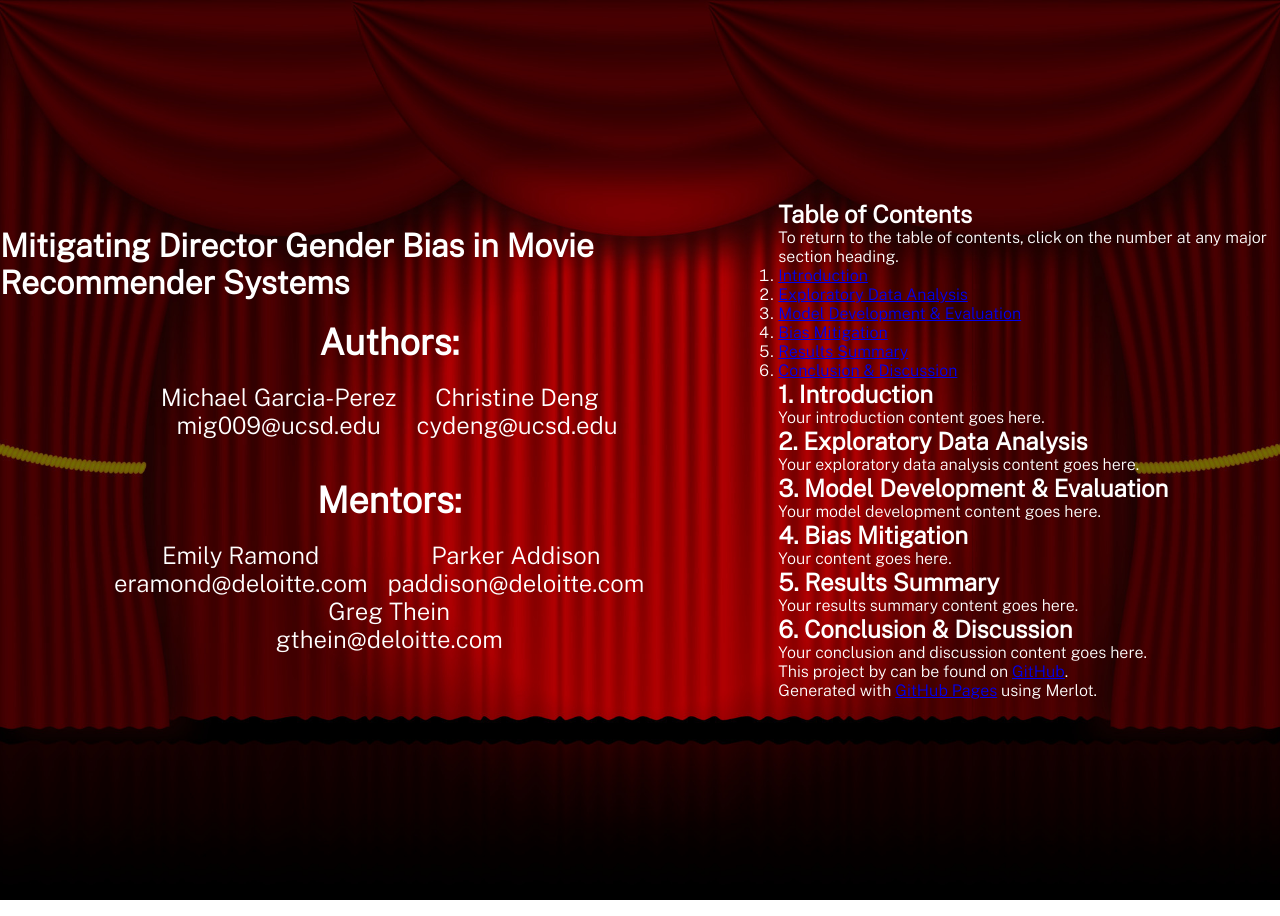
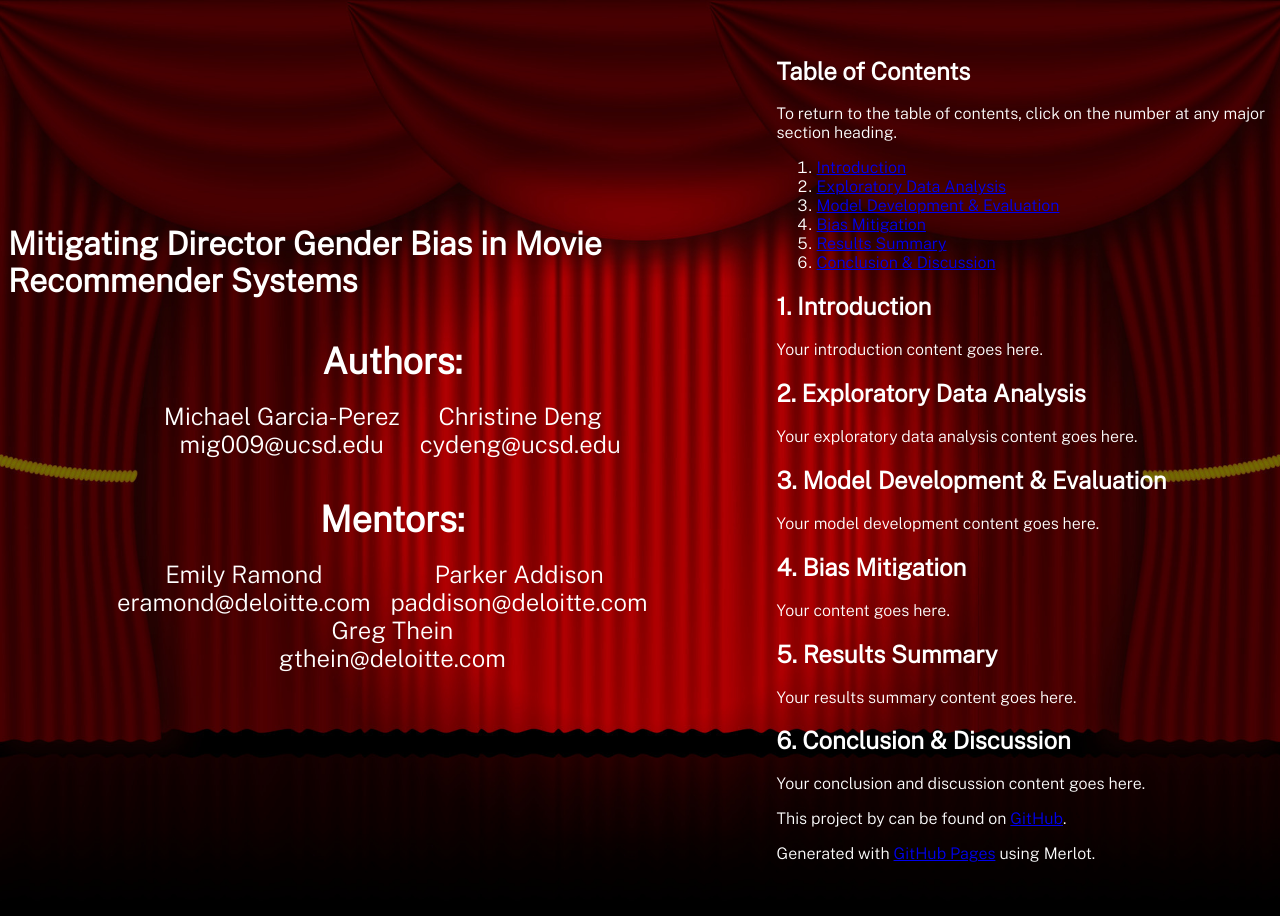
Before and after one commit to michael-garciaperez/DSC180A-Methodology-5, a Jekyll site: the page built from index.md, in a window 1280 px wide. Built offline with Jekyll 4.4.1, drawn with Linux system fonts in a browser that asks for light colours.

Commit message:
Update style.scss

```diff
--- a/assets/css/style.scss
+++ b/assets/css/style.scss
@@ -5,13 +5,6 @@
 
 
 @import url('https://fonts.googleapis.com/css2?family=Public+Sans:wght@300&display=swap');
-
-/* Resetting margin and padding for all elements */
-* {
-    margin: 0;
-    padding: 0;
-    box-sizing: border-box;
-}
 
 /* Setting background image and font */
 body {
```
